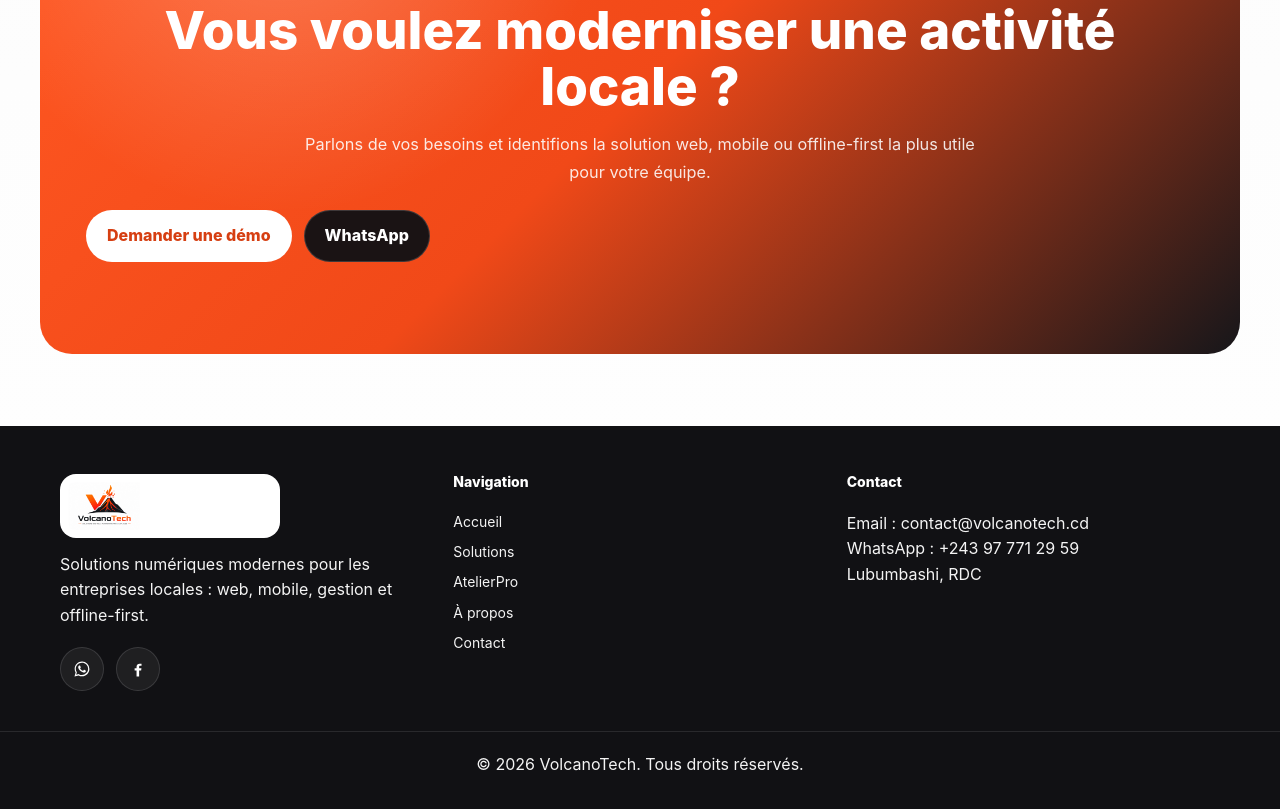
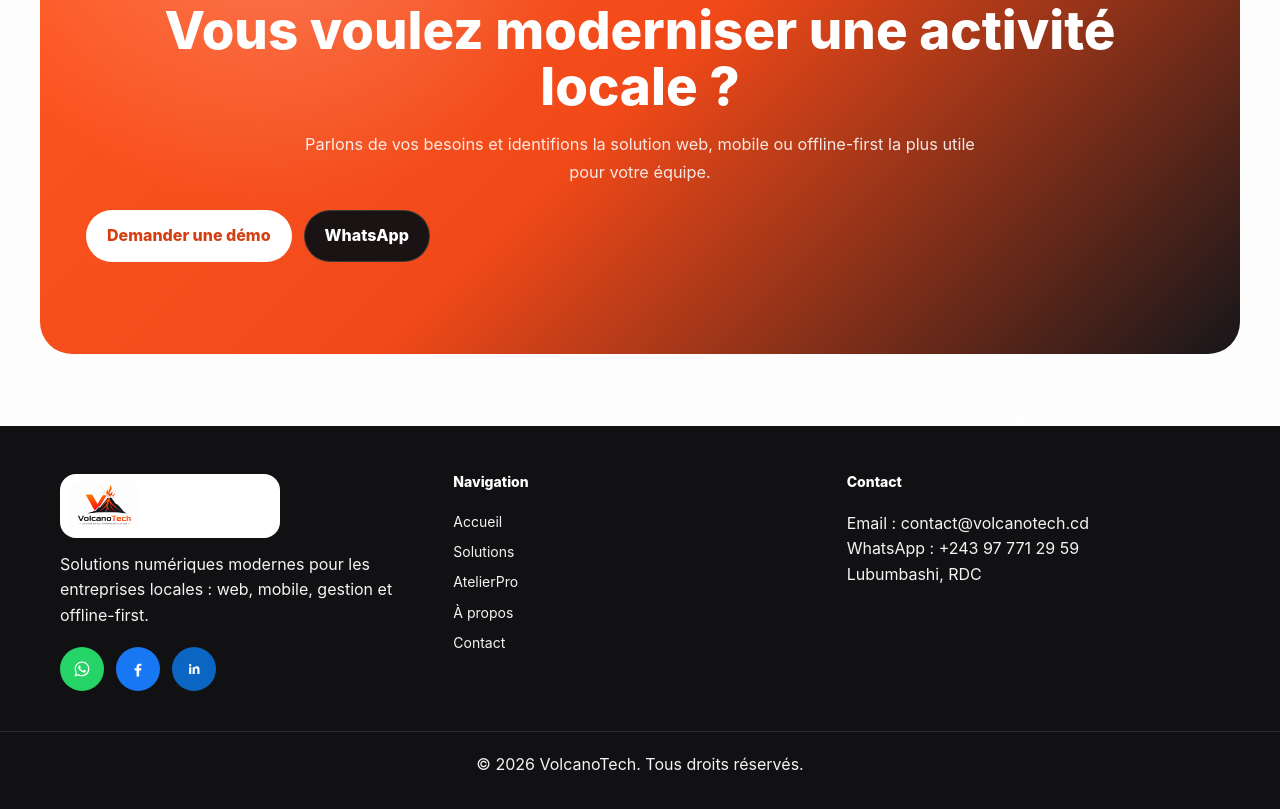
Before and after one commit to DANIELKIKUNDA/kkd-site, a plain HTML site: page index.html in a window 1280 px wide. Shown: the part 2714-3523 px from the top of the page. Drawn offline with Linux system fonts and the light colour scheme.

Commit message:
Update social icon colors and add LinkedIn link

```diff
--- a/css/layout.css
+++ b/css/layout.css
@@ -116,19 +116,20 @@
 
 .social-link {
   align-items: center;
-  background: rgba(255, 255, 255, 0.06);
-  border: 1px solid rgba(255, 255, 255, 0.12);
+  border: 1px solid transparent;
   border-radius: 999px;
-  color: var(--color-white);
+  color: #fff;
   display: inline-flex;
   height: 44px;
   justify-content: center;
   text-decoration: none;
-  transition: transform 0.2s ease, background-color 0.2s ease, border-color 0.2s ease;
+  transition: transform 0.2s ease, box-shadow 0.2s ease, filter 0.2s ease;
   width: 44px;
 }
 
 .social-link:hover {
+  filter: brightness(1.04);
+  box-shadow: 0 12px 26px rgba(0, 0, 0, 0.18);
   transform: translateY(-2px);
 }
 
@@ -138,22 +139,16 @@
   width: 18px;
 }
 
-.social-whatsapp:hover {
-  background: rgba(37, 211, 102, 0.14);
-  border-color: rgba(37, 211, 102, 0.34);
-  color: #25d366;
+.social-whatsapp {
+  background: #25d366;
 }
 
-.social-facebook:hover {
-  background: rgba(24, 119, 242, 0.14);
-  border-color: rgba(24, 119, 242, 0.34);
-  color: #1877f2;
+.social-facebook {
+  background: #1877f2;
 }
 
-.social-linkedin:hover {
-  background: rgba(10, 102, 194, 0.14);
-  border-color: rgba(10, 102, 194, 0.34);
-  color: #0a66c2;
+.social-linkedin {
+  background: #0a66c2;
 }
 
 .whatsapp-float {
--- a/js/main.js
+++ b/js/main.js
@@ -3,6 +3,7 @@
 const socialLinks = {
   whatsapp: 'https://wa.me/243977712959',
   facebook: 'https://www.facebook.com/1140079832521152/',
+  linkedin: 'https://www.linkedin.com/in/daniel-ngwej-78195b3a9',
 };
 
 const socialIcons = {
@@ -14,6 +15,11 @@ const socialIcons = {
   facebook: `
     <svg viewBox="0 0 24 24" aria-hidden="true" focusable="false">
       <path d="M13.5 22v-8h2.7l.4-3h-3.1V9.1c0-.87.25-1.46 1.5-1.46h1.7V5a20.5 20.5 0 0 0-2.48-.12c-2.46 0-4.14 1.5-4.14 4.25V11H7.5v3h2.56v8h3.44Z"></path>
+    </svg>
+  `,
+  linkedin: `
+    <svg viewBox="0 0 24 24" aria-hidden="true" focusable="false">
+      <path d="M6.94 8.5A1.56 1.56 0 1 1 6.94 5.38a1.56 1.56 0 0 1 0 3.12ZM5.5 18.5h2.88V9.78H5.5V18.5Zm4.69 0h2.87v-4.86c0-1.28.24-2.52 1.82-2.52 1.56 0 1.58 1.46 1.58 2.6v4.78h2.88v-5.36c0-2.63-.57-4.66-3.64-4.66-1.47 0-2.45.8-2.86 1.58h-.04V9.78h-2.61c.03.7 0 8.72 0 8.72Z"></path>
     </svg>
   `,
 };
@@ -160,6 +166,9 @@ document.querySelectorAll('.footer .footer-content').forEach((footerContent) =>
     <a href="${socialLinks.facebook}" class="social-link social-facebook" target="_blank" rel="noopener noreferrer" aria-label="Facebook VolcanoTech">
       ${socialIcons.facebook}
     </a>
+    <a href="${socialLinks.linkedin}" class="social-link social-linkedin" target="_blank" rel="noopener noreferrer" aria-label="LinkedIn VolcanoTech">
+      ${socialIcons.linkedin}
+    </a>
   `;
 
   brandSection.appendChild(socials);
```
